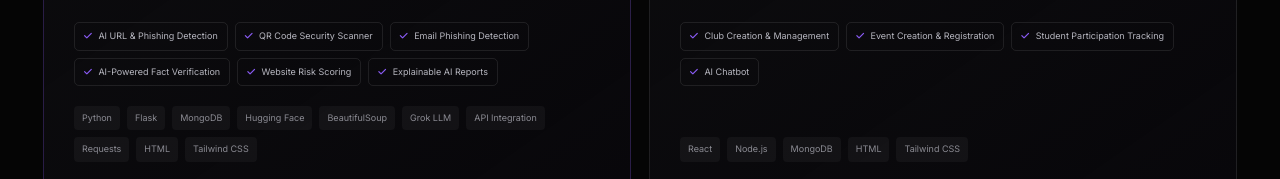
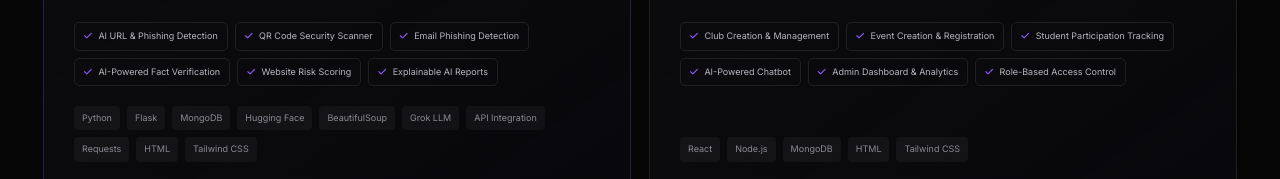
Before and after one commit to nihalhussain555/Nihal_Protfolio, a plain HTML site: page index.html in a window 1280 px wide. Shown: the part 3845-4024 px from the top of the page. Drawn offline with Linux system fonts and the light colour scheme.

Commit message:
add on pro 4

```diff
--- a/index.html
+++ b/index.html
@@ -993,7 +993,17 @@
 
                         <span>
                             <i class="fas fa-check"></i>
-                            AI Chatbot
+                            AI-Powered Chatbot
+                        </span>
+
+                        <span>
+                            <i class="fas fa-check"></i>
+                            Admin Dashboard & Analytics
+                        </span>
+
+                        <span>
+                            <i class="fas fa-check"></i>
+                            Role-Based Access Control
                         </span>
 
                     </div>
```
